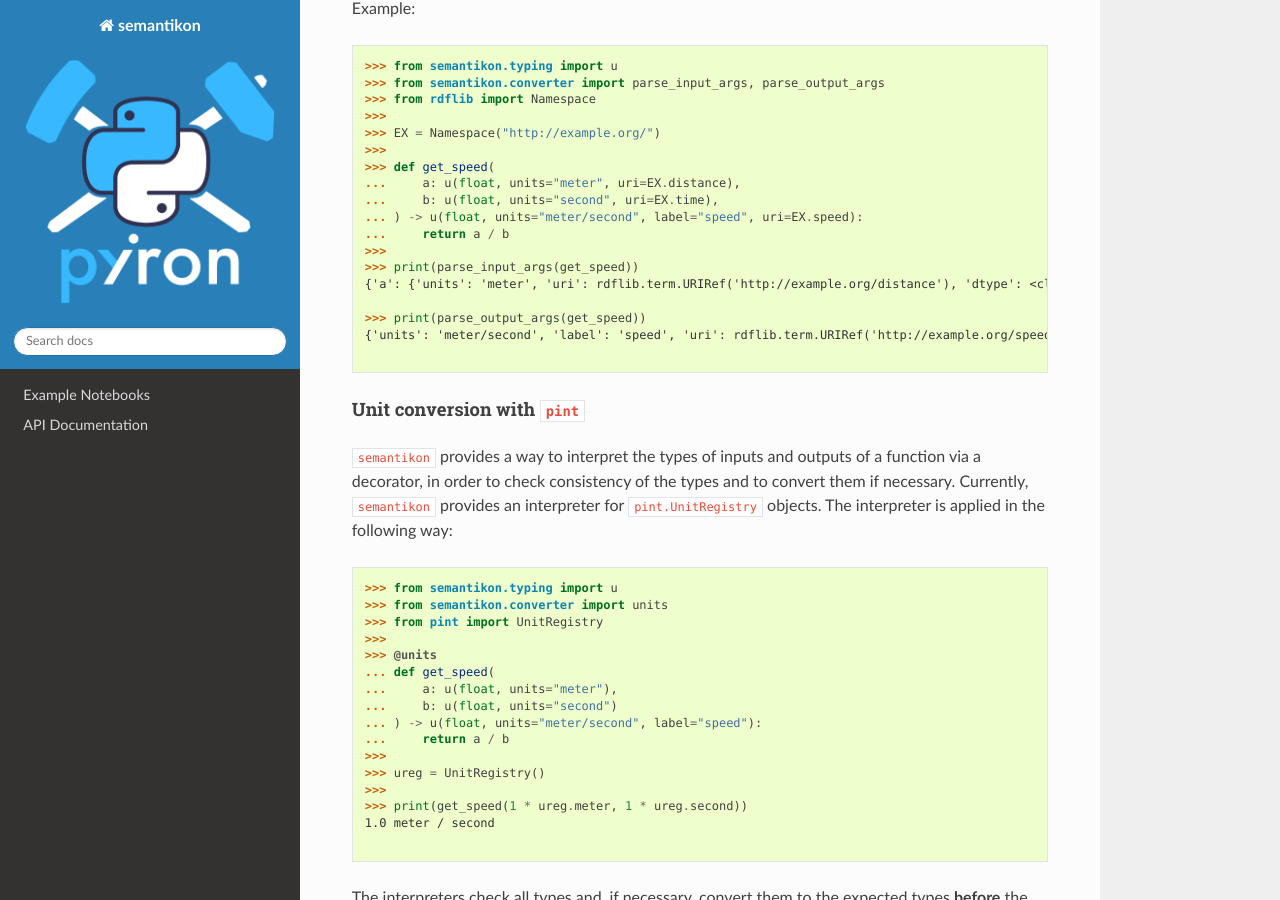
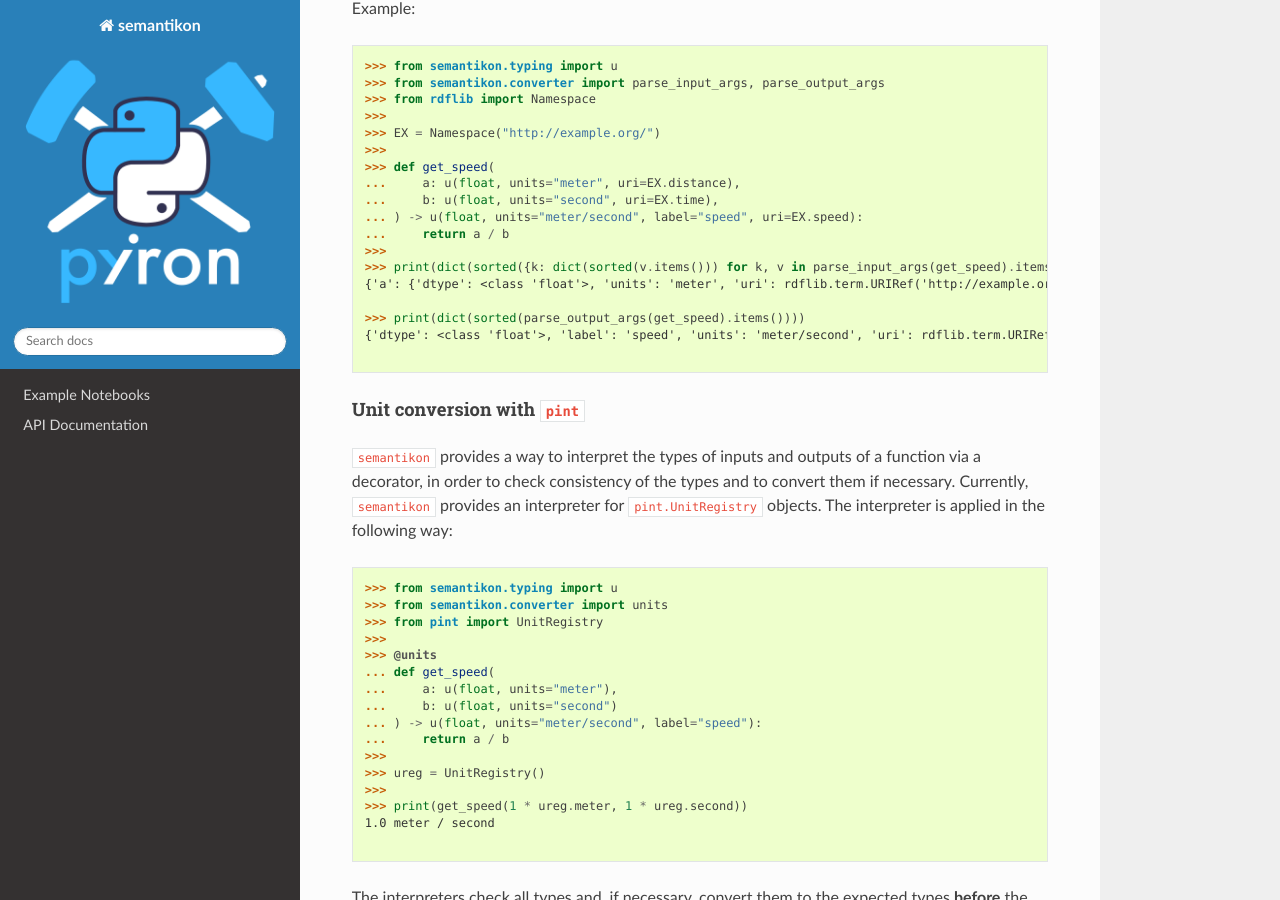
Before and after one commit to pyiron/semantikon, a Sphinx documentation site: the page built from docs/README.md, in a window 1280 px wide and 900 px high, scrolled down 2223 px. Built offline with Sphinx 7.4.7 and the Read the Docs theme 3.1.0, drawn with Linux system fonts in a browser that asks for light colours.

Commit message:
Sort dictionaries before printing them
So the docs test don't rely on the order in which the dictionaries hold the items

Signed-off-by: liamhuber <liamhuber@greyhavensolutions.com>

````diff
--- a/docs/README.md
+++ b/docs/README.md
@@ -102,11 +102,11 @@ Example:
 ... ) -> u(float, units="meter/second", label="speed", uri=EX.speed):
 ...     return a / b
 >>>
->>> print(parse_input_args(get_speed))
-{'a': {'units': 'meter', 'uri': rdflib.term.URIRef('http://example.org/distance'), 'dtype': <class 'float'>}, 'b': {'units': 'second', 'uri': rdflib.term.URIRef('http://example.org/time'), 'dtype': <class 'float'>}}
+>>> print(dict(sorted({k: dict(sorted(v.items())) for k, v in parse_input_args(get_speed).items()}.items())))
+{'a': {'dtype': <class 'float'>, 'units': 'meter', 'uri': rdflib.term.URIRef('http://example.org/distance')}, 'b': {'dtype': <class 'float'>, 'units': 'second', 'uri': rdflib.term.URIRef('http://example.org/time')}}
 
->>> print(parse_output_args(get_speed))
-{'units': 'meter/second', 'label': 'speed', 'uri': rdflib.term.URIRef('http://example.org/speed'), 'dtype': <class 'float'>}
+>>> print(dict(sorted(parse_output_args(get_speed).items())))
+{'dtype': <class 'float'>, 'label': 'speed', 'units': 'meter/second', 'uri': rdflib.term.URIRef('http://example.org/speed')}
 
 ```
 
````
